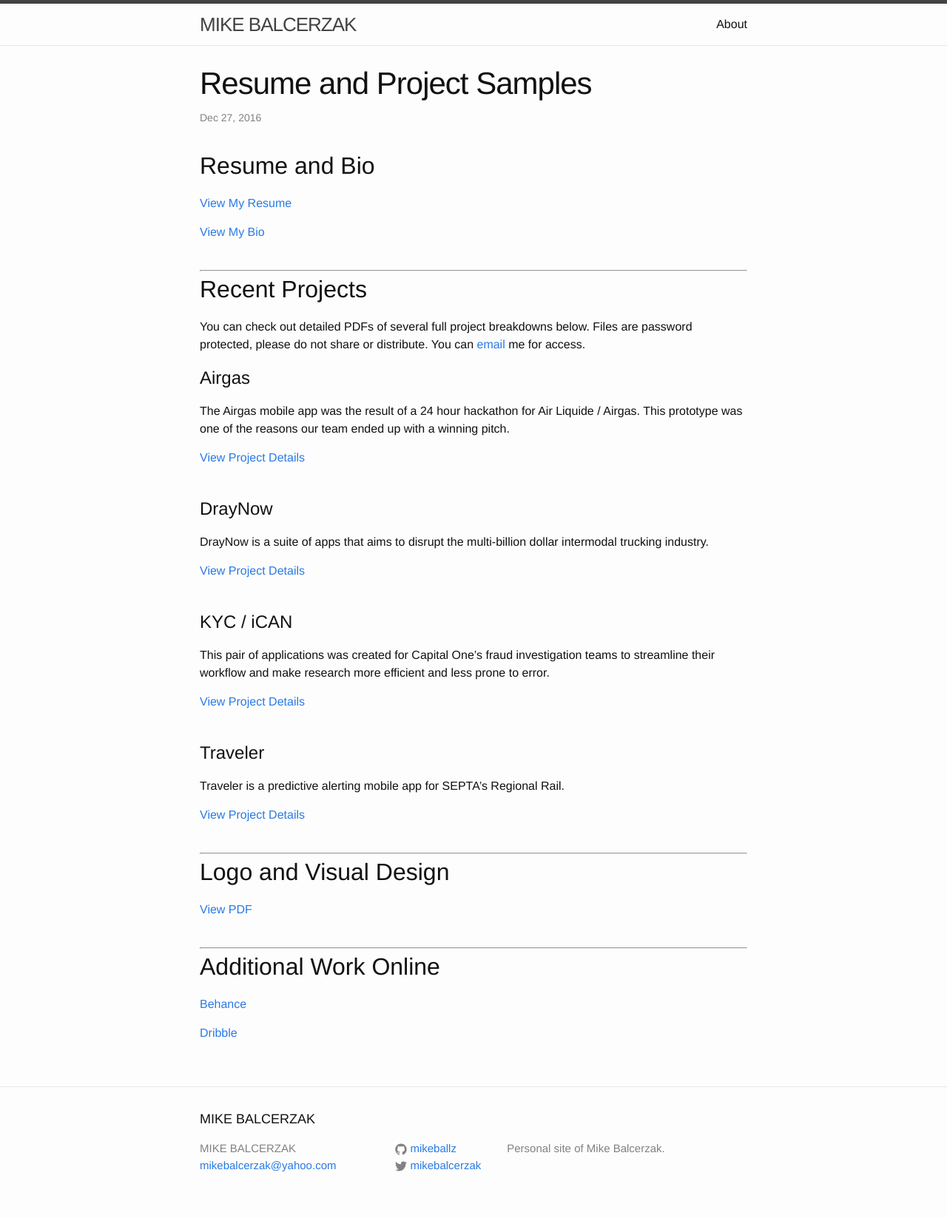
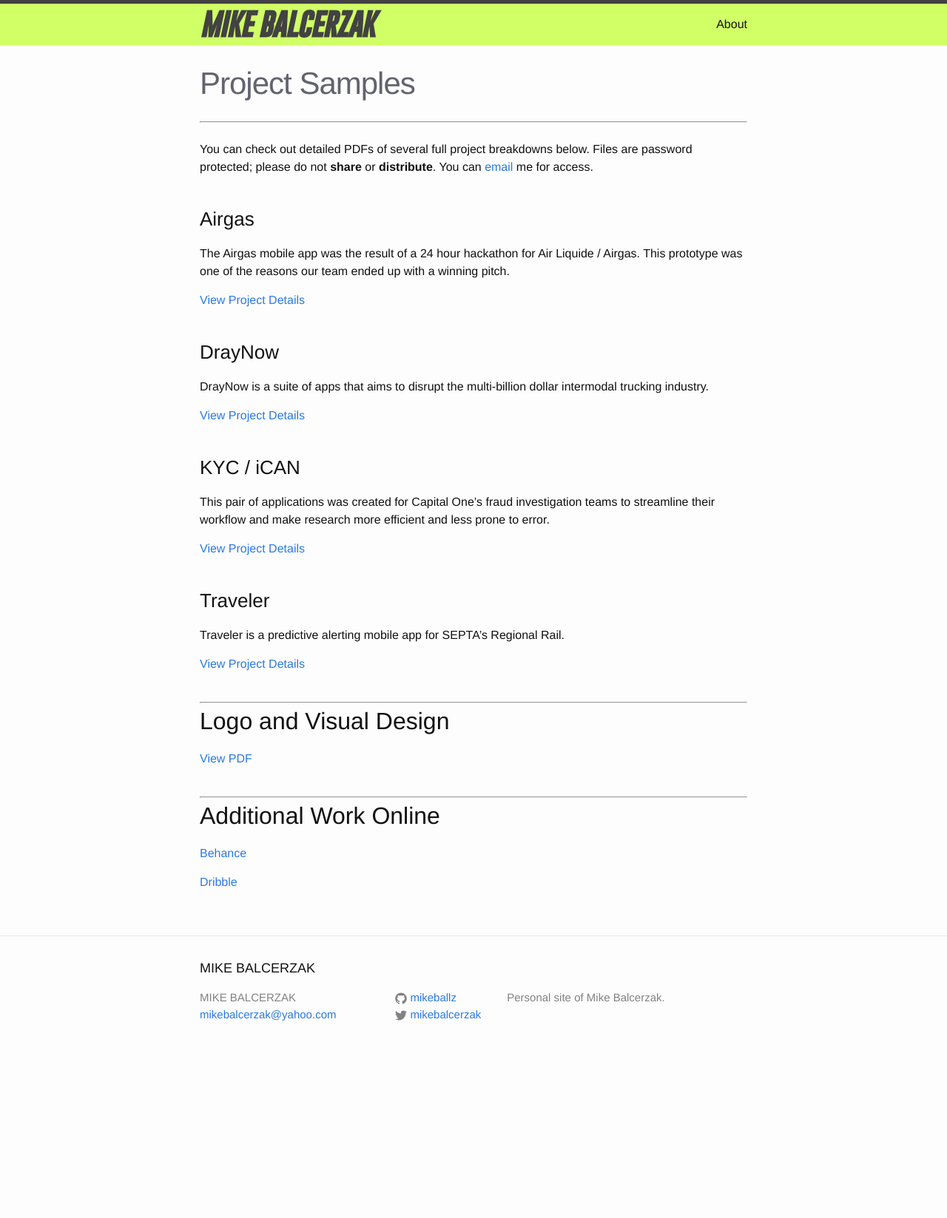
Before and after one commit to mikeballz/mikeballz.github.io, a Jekyll site: the page built from _posts/2016-11-22-MikeBalcerzak.markdown, in a window 1280 px wide. Shown: the whole page at 74% size. Built offline with Jekyll 4.4.1, drawn with Linux system fonts in a browser that asks for light colours; after the commit the page ends 1443 px from its top, so only the background shows below that.

Commit message:
split out resume and bio, updated the header font, and some other minor tweaks

```diff
--- a/_posts/2016-11-21-Writing.markdown
+++ b/_posts/2016-11-21-Writing.markdown
@@ -4,6 +4,8 @@
 date:   2016-12-27 16:48:27 -0500
 categories: General
 ---
+<hr>
+<br>
 <h2>Blog Posts</h2>
 
 [10 Things Every Designer Needs to Know When Making the Jump From PC to Mac
--- a/_posts/2016-11-22-MikeBalcerzak.markdown
+++ b/_posts/2016-11-22-MikeBalcerzak.markdown
@@ -1,43 +1,37 @@
 ---
 layout: post
-title:  "Resume and Project Samples"
+title:  "Project Samples"
 date:   2016-12-27 16:48:27 -0500
 categories: General
 ---
-<h2>Resume and Bio</h2>
-[View My Resume]({{ site.url }}/downloads/MikeBalcerzak_Resume2016.pdf)
-
-[View My Bio]({{ site.url }}/downloads/MikeBalcerzakBio.pdf)
+<hr>
+<br>
+You can check out detailed PDFs of several full project breakdowns below. Files are password protected; please do not <strong>share</strong> or <strong>distribute</strong>. You can [email](mailto:mikebalcerzak@yahoo.com) me for access.
 <br>
 <br>
-<hr>
 
-<h2>Recent Projects</h2>
-
-You can check out detailed PDFs of several full project breakdowns below. Files are password protected, please do not share or distribute. You can [email](mailto:mikebalcerzak@yahoo.com) me for access.
-
-<h1>Airgas</h1>
+<h3>Airgas</h3>
 The Airgas mobile app was the result of a 24 hour hackathon for Air Liquide / Airgas. This prototype was one of the reasons our team ended up with a winning pitch.
 
 [View Project Details]({{ site.url }}/downloads/Airgas.pdf)
 <br>
 <br>
 
-<h1>DrayNow</h1>
+<h3>DrayNow</h3>
 DrayNow is a suite of apps that aims to disrupt the multi-billion dollar intermodal trucking industry.
 
 [View Project Details]({{ site.url }}/downloads/DrayNow.pdf)
 <br>
 <br>
 
-<h1>KYC / iCAN</h1>
+<h3>KYC / iCAN</h3>
 This pair of applications was created for Capital One's fraud investigation teams to streamline their workflow and make research more efficient and less prone to error.
 
 [View Project Details]({{ site.url }}/downloads/KYC-ICAN.pdf)
 <br>
 <br>
 
-<h1>Traveler</h1>
+<h3>Traveler</h3>
 Traveler is a predictive alerting mobile app for SEPTA's Regional Rail.
 
 [View Project Details]({{ site.url }}/downloads/Traveler.pdf)
--- a/_sass/_layout.scss
+++ b/_sass/_layout.scss
@@ -1,3 +1,8 @@
+@font-face {
+    font-family: "Gobold Bold Italic";
+    src: url("../downloads/gobold.otf");
+    }
+
 /**
  * Site header
  */
@@ -5,23 +10,31 @@
     border-top: 5px solid $grey-color-dark;
     border-bottom: 1px solid $grey-color-light;
     min-height: 56px;
+    background: lighten($khemgreen, 20%);
 
     // Positioning context for the mobile navigation icon
     position: relative;
 }
 
+
 .site-title {
-    font-size: 26px;
-    font-weight: 300;
+    font-size: 36px;
+    font-weight: 900;
     line-height: 56px;
     letter-spacing: -1px;
     margin-bottom: 0;
     float: left;
+    font-family: "Gobold Bold Italic", helvetica, arial, sans-serif;
+    color: black;
 
     &,
     &:visited {
         color: $grey-color-dark;
     }
+}
+
+h1 {color: $khemgrey;
+font-weight: 100;
 }
 
 .site-nav {
@@ -187,6 +200,7 @@
 .post-meta {
     font-size: $small-font-size;
     color: $grey-color;
+    display: none;
 }
 
 .post-link {
--- a/css/main.scss
+++ b/css/main.scss
@@ -3,7 +3,9 @@
 ---
 @charset "utf-8";
 
-
+// Custom Variables
+$khemgreen: #B1FF00;
+$khemgrey: #63636F;
 
 // Our variables
 $base-font-family: "Helvetica Neue", Helvetica, Arial, sans-serif;
```
Also changed, not shown: _posts/2016-11-23-Resume.markdown (added, +11 -0 lines), downloads/gobold.otf (added).
